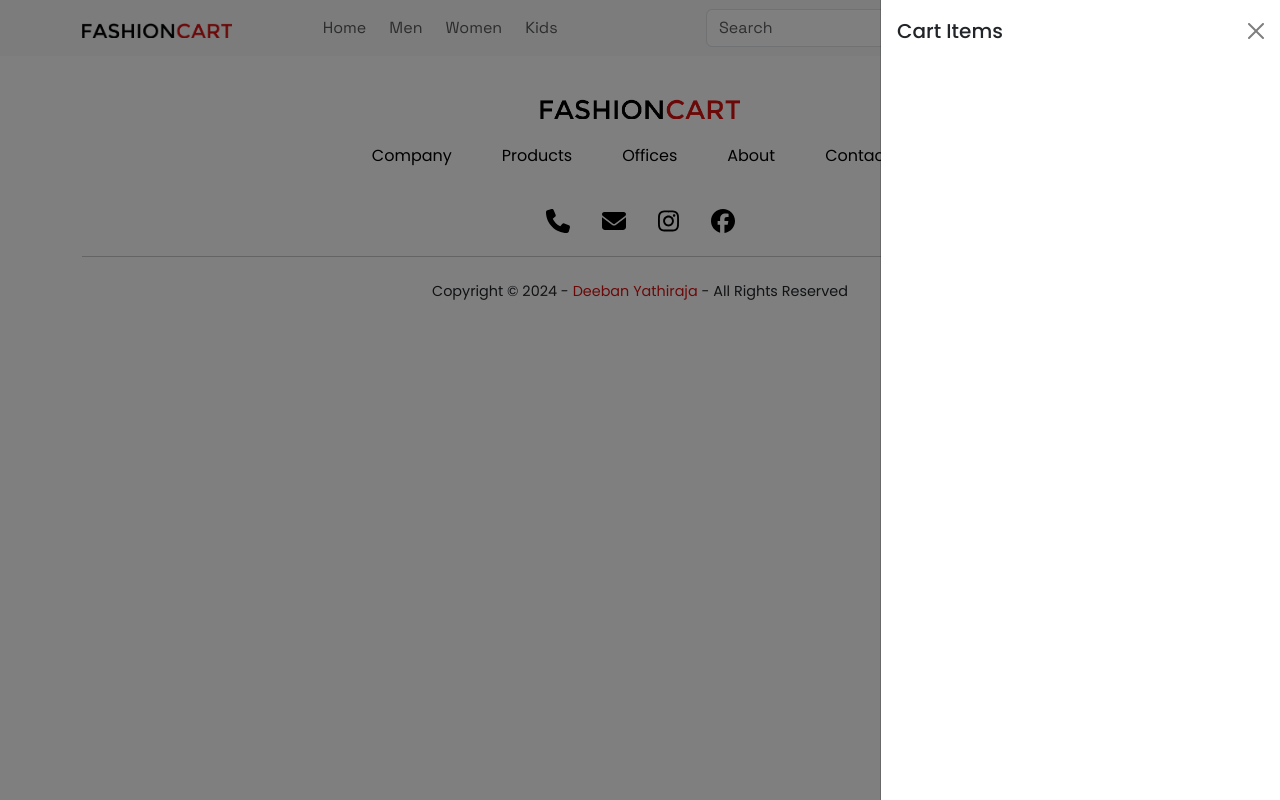
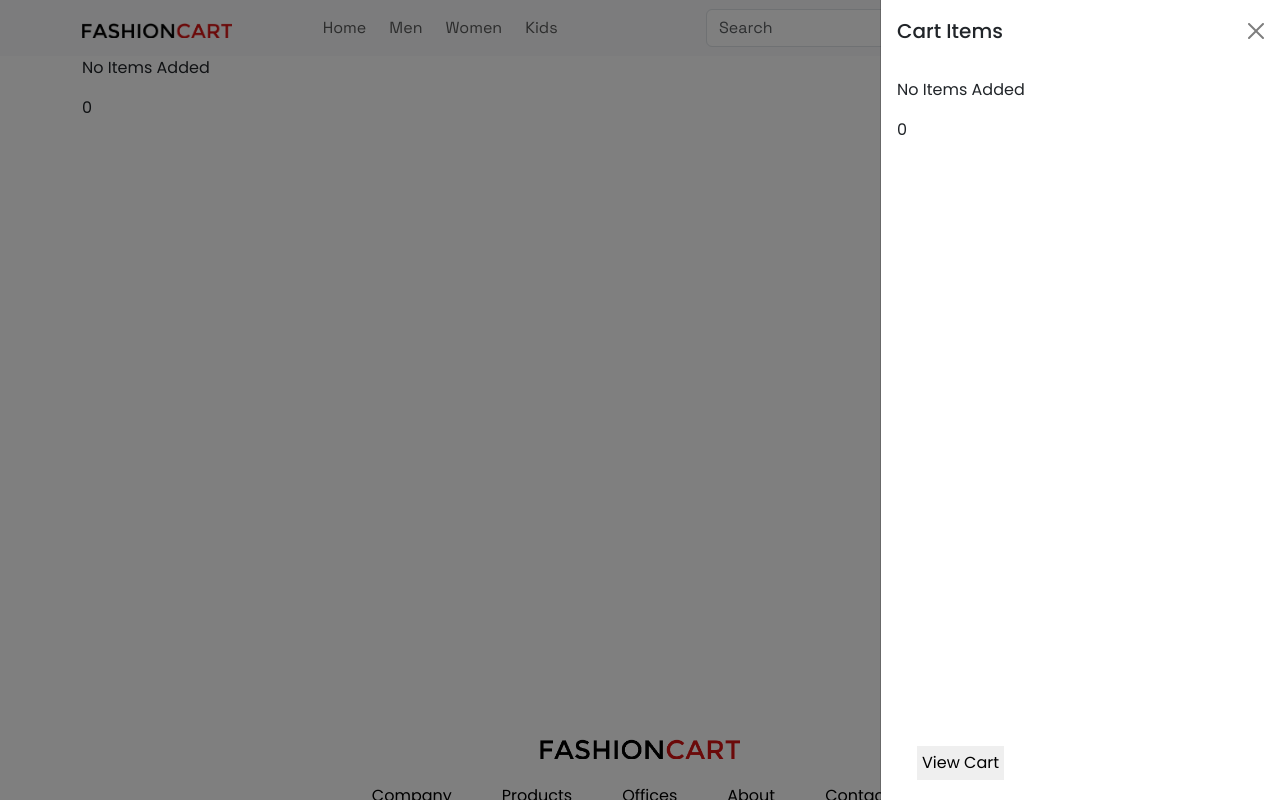
Before and after one commit to deepan-2002/react-ecommerce, a React (Create React App) app: page /cart in a window 1280 px wide. Both pictures are taken after a click on the button 1175 px from the left and 28 px from the top of the page. Shown: the top 800 px of the page. Built offline with nearby package versions, Linux system fonts and the light colour scheme.

Commit message:
Updated Cart Component

```diff
--- a/src/App.js
+++ b/src/App.js
@@ -9,6 +9,7 @@ import men_banner from './Assets/img/banner_mens.png'
 import women_banner from './Assets/img/banner_women.png'
 import kids_banner from './Assets/img/banner_kids.png'
 import Product from './pages/Product/Product';
+import Cart from './pages/Cart/Cart';
 
 
 function App() {
@@ -19,12 +20,13 @@ function App() {
         <Routes>
           <Route path='/' element={<Home />} />
           <Route path='/login' element={<Login />} />
-          <Route path='/men' element={<Categories banner={men_banner} category='men'/>}/>
-          <Route path='/women' element={<Categories banner={women_banner} category='women'/>}/>
-          <Route path='/kid' element={<Categories banner={kids_banner} category='kid'/>}/>
-          <Route path='/product' element={<Product/>}>
-            <Route path=':productId' element={<Product/>}/>
+          <Route path='/men' element={<Categories banner={men_banner} category='men' />} />
+          <Route path='/women' element={<Categories banner={women_banner} category='women' />} />
+          <Route path='/kid' element={<Categories banner={kids_banner} category='kid' />} />
+          <Route path='/product' element={<Product />}>
+            <Route path=':productId' element={<Product />} />
           </Route>
+          <Route path='/cart' element={<Cart />} />
         </Routes>
         <Footer />
       </BrowserRouter>
--- a/src/Context/ShopContext.js
+++ b/src/Context/ShopContext.js
@@ -23,7 +23,18 @@ const ContextProvider = (props) => {
         setCartItems((prev) => ({ ...prev, [itemId]: prev[itemId] - 1 }))
     }
 
-    const ContextValue = { all_product, cartItems, addToCart, removeFromCart }
+    const getTotalCartItem = () => {
+        let totalAmount = 0
+        for (let item in cartItems) {
+            if (cartItems[item] > 0) {
+                let itemInfo = all_product.find((product) => product.id === parseInt(item))
+                totalAmount += itemInfo.new_price * cartItems[item]
+            }
+        }
+        return totalAmount
+    }
+
+    const ContextValue = { all_product, cartItems, addToCart, removeFromCart, getTotalCartItem }
 
 
     return (
--- /dev/null
+++ b/src/components/CartItems/CartItems.css
@@ -0,0 +1,19 @@
+.cart-page{
+    min-height: 80vh;
+}
+
+.cart-page .cart-items {
+    display: flex;
+    align-items: center;
+    justify-content: space-between;
+    font-size: smaller;
+}
+
+.cart-page .cart-img{
+    width: 200px;
+}
+
+.add-btn-container{
+    display: flex;
+    gap: 15px;
+}
--- a/src/components/CartItems/CartItems.js
+++ b/src/components/CartItems/CartItems.js
@@ -1,26 +1,50 @@
-import React, { useContext } from 'react'
-import { Button } from 'react-bootstrap'
-import { ShopContext } from '../../Context/ShopContext'
+import React, { useContext } from 'react';
+import { ShopContext } from '../../Context/ShopContext';
+import './CartOffcanvas.css';
+import './CartItems.css';
+import { FontAwesomeIcon } from '@fortawesome/react-fontawesome';
+import { faMinus, faPlus } from '@fortawesome/free-solid-svg-icons';
 
 const CartItems = () => {
-    const { all_product, addToCart, removeFromCart, cartItems } = useContext(ShopContext)
+    const { all_product, addToCart, removeFromCart, cartItems, getTotalCartItem } = useContext(ShopContext);
+
+    const noItemsAdded = Object.values(cartItems).every(quantity => quantity === 0);
+
     return (
         <>
-            {all_product.map((e) => {
-                if (cartItems[e.id] > 0) {
-                    return <div>
-                        <img src={e.image} alt={e.name} width={'100px'} />
-                        <p>{e.name}</p>
-                        <p>{e.new_price}</p>
-                        <Button variant='warning' onClick={() => addToCart(e.id)}>{cartItems[e.id]}</Button>
-                        <p>{e.new_price * cartItems[e.id]}</p>
-                        <Button onClick={() => removeFromCart(e.id)}>x</Button>
-                    </div>
-                }
-                return null
-            })}
+            {noItemsAdded ? (
+                <p>No Items Added</p>
+            ) : (
+                all_product.map((e) => {
+                    if (cartItems[e.id] > 0) {
+                        return (
+                            <div className='cart' key={e.id}>
+                                <div className='cart-items'>
+                                    <img src={e.image} alt={e.name} className='cart-img' />
+                                    <p className='cart-title w-25'>{e.name}</p>
+                                    <p className='cart-price'>{e.new_price}</p>
+                                    <div className='add-btn-container'>
+                                        <button onClick={() => removeFromCart(e.id)}>
+                                            <FontAwesomeIcon icon={faMinus} />
+                                        </button>
+                                        <p>{cartItems[e.id]}</p>
+                                        <button onClick={() => addToCart(e.id)}>
+                                            <FontAwesomeIcon icon={faPlus} />
+                                        </button>
+                                    </div>
+                                    <p className='item-total'>{e.new_price * cartItems[e.id]}</p>
+                                </div>
+                            </div>
+                        );
+                    }
+                    return null;
+                })
+            )}
+
+            <p>{getTotalCartItem()}</p>
+
         </>
-    )
-}
+    );
+};
 
-export default CartItems
+export default CartItems;
--- /dev/null
+++ b/src/components/CartItems/CartOffcanvas.css
@@ -0,0 +1,30 @@
+.offcanvas-body{
+    position: relative;
+}
+
+.offcanvas .cart-items {
+    display: flex;
+    align-items: center;
+    justify-content: space-between;
+    font-size: smaller;
+}
+
+.offcanvas .cart-img{
+    width: 75px;
+    margin-right: 10px;
+}
+
+.offcanvas .cart-price{
+    display: none;
+}
+
+.offcanvas button{
+    border: none;
+    padding: 5px 5px;
+}
+
+.offcanvas .view-cart{
+    position: absolute;
+    bottom: 0;
+    margin: 0 0 20px 20px;
+}
--- a/src/components/Menu/Menu.js
+++ b/src/components/Menu/Menu.js
@@ -17,7 +17,7 @@ function Menu() {
     <Navbar expand="lg" className="bg-body-tertiary" sticky="top">
       <Container>
         <Navbar.Brand href="/">
-          <img src={fashioncart} alt="fashion-cart" width={'150px'}/>
+          <img src={fashioncart} alt="fashion-cart" width={'150px'} />
         </Navbar.Brand>
         <Navbar.Toggle aria-controls="basic-navbar-nav" />
         <Navbar.Collapse id="basic-navbar-nav">
@@ -50,7 +50,12 @@ function Menu() {
               <Offcanvas.Title>Cart Items</Offcanvas.Title>
             </Offcanvas.Header>
             <Offcanvas.Body>
-              <CartItems/>
+              <CartItems />
+              <div>
+                <Link to={'/cart'}>
+                  <button className='view-cart' onClick={handleClose}>View Cart</button>
+                </Link>
+              </div>
             </Offcanvas.Body>
           </Offcanvas>
         </Navbar.Collapse>
--- /dev/null
+++ b/src/pages/Cart/Cart.js
@@ -0,0 +1,14 @@
+import React from 'react'
+import CartItems from '../../components/CartItems/CartItems'
+
+const Cart = () => {
+    return (
+        <>
+            <div className='cart-page container'>
+                <CartItems />
+            </div>
+        </>
+    )
+}
+
+export default Cart
```
